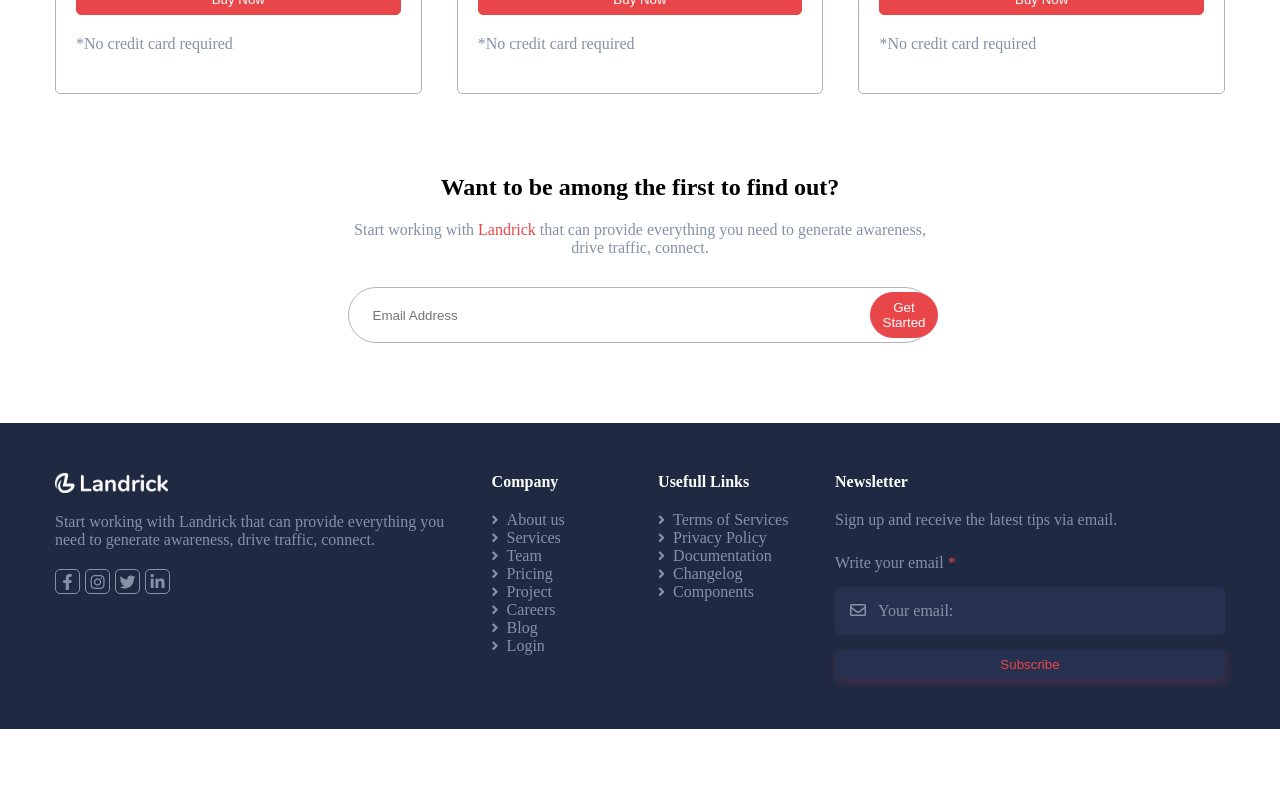
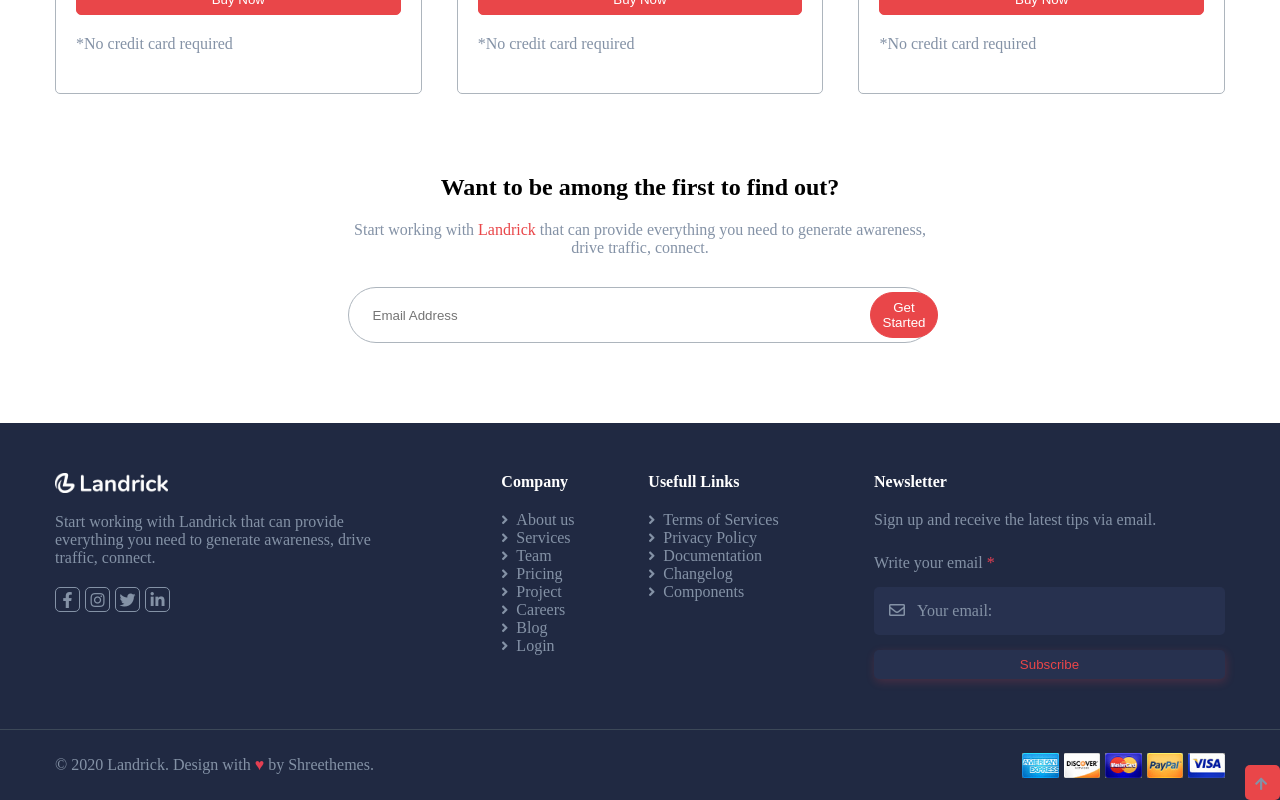
Before and after one commit to alefagi/proj-html-vuejs, a Vue app: page / in a window 1280 px wide. Shown: the part 2616-3416 px from the top of the page. Before the commit the page ends 3345 px from the top, so only its background shows below. Built offline with nearby package versions, Linux system fonts and the light colour scheme.

Commit message:
footerBottom to fix

```diff
--- a/src/components/FooterBottom.vue
+++ b/src/components/FooterBottom.vue
@@ -1,13 +1,65 @@
 <template>
-  <div></div>
+  <section id="footer-bottom">
+    <div class="container">
+      <div class="credits">
+        &#169; 2020 Landrick. Design with <span>&#9829;</span> by Shreethemes.
+      </div>
+      <div class="payment-terms">
+        <img src="../assets/img/american-ex.png" alt="american-ex">
+        <img src="../assets/img/discover.png" alt="discover">
+        <img src="../assets/img/master-card.png" alt="master-card">
+        <img src="../assets/img/paypal.png" alt="paypal">
+        <img src="../assets/img/visa.png" alt="visa">
+      </div>
+    </div>
+    <a href="#"><i class="fas fa-arrow-up fa-sm"></i></a>
+  </section>
 </template>
 
 <script>
 export default {
   name: 'FooterBottom',
+
 }
 </script>
 
 <style scoped lang="scss">
+@import "../assets/scss/variables.scss";
+
+  #footer-bottom {
+    background-color: #202942;
+    border-top: 1px solid #3C4858;
+    position: relative;
+    &>a {
+      position: absolute;
+      right: 0;
+      bottom: 0;
+      display: inline-block;
+      width: 35px;
+      height: 35px;
+      color: $text-primary;
+      padding: 10px;
+      background-color: $brand-secondary;
+      border-radius: 5px;
+
+    }
+  }
+
+  .container {
+    display: flex;
+    justify-content: space-between;
+    align-items: center;
+    height: 70px;
+  }
+
+  .credits span {
+    color: #E43F52;
+  }
+  .payment-terms {
+    height: 25px;
+    img {
+      margin-left: 5px;
+    }
+  }
 
 </style>
--- a/src/components/FooterTop.vue
+++ b/src/components/FooterTop.vue
@@ -58,8 +58,9 @@
 
   .container {
     display: flex;
+    justify-content: space-between;
     &>* {
-      width: calc(100% / 3);
+      width: 30%;
     }
   }
 
@@ -103,6 +104,7 @@
   }
 
   .newsletter {
+    width: 30%;
     span:first-child {
       color: #E43F52;
     }
```
Also changed, not shown: 11 other files (tests, documents, lock files or other folders).
